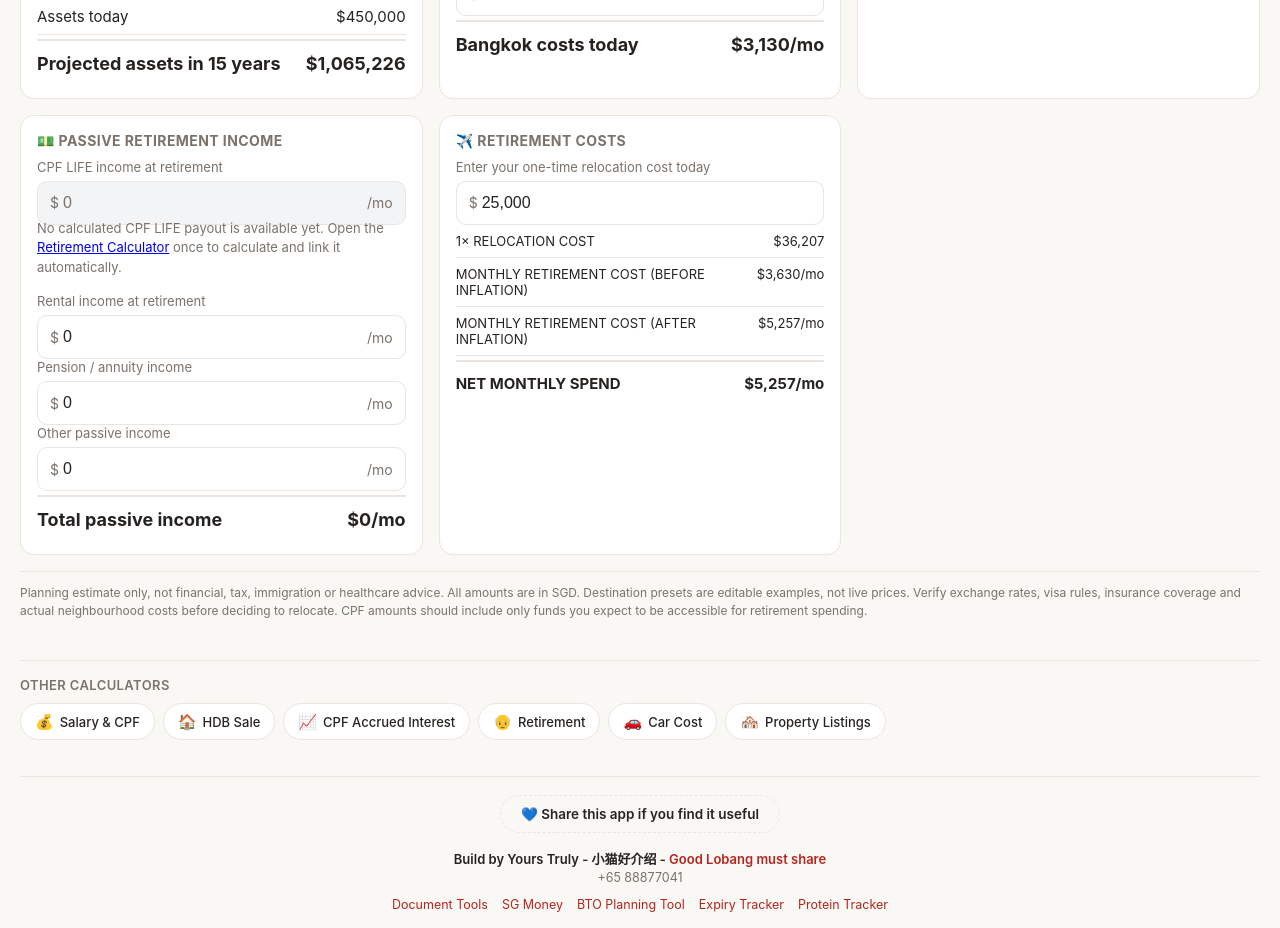
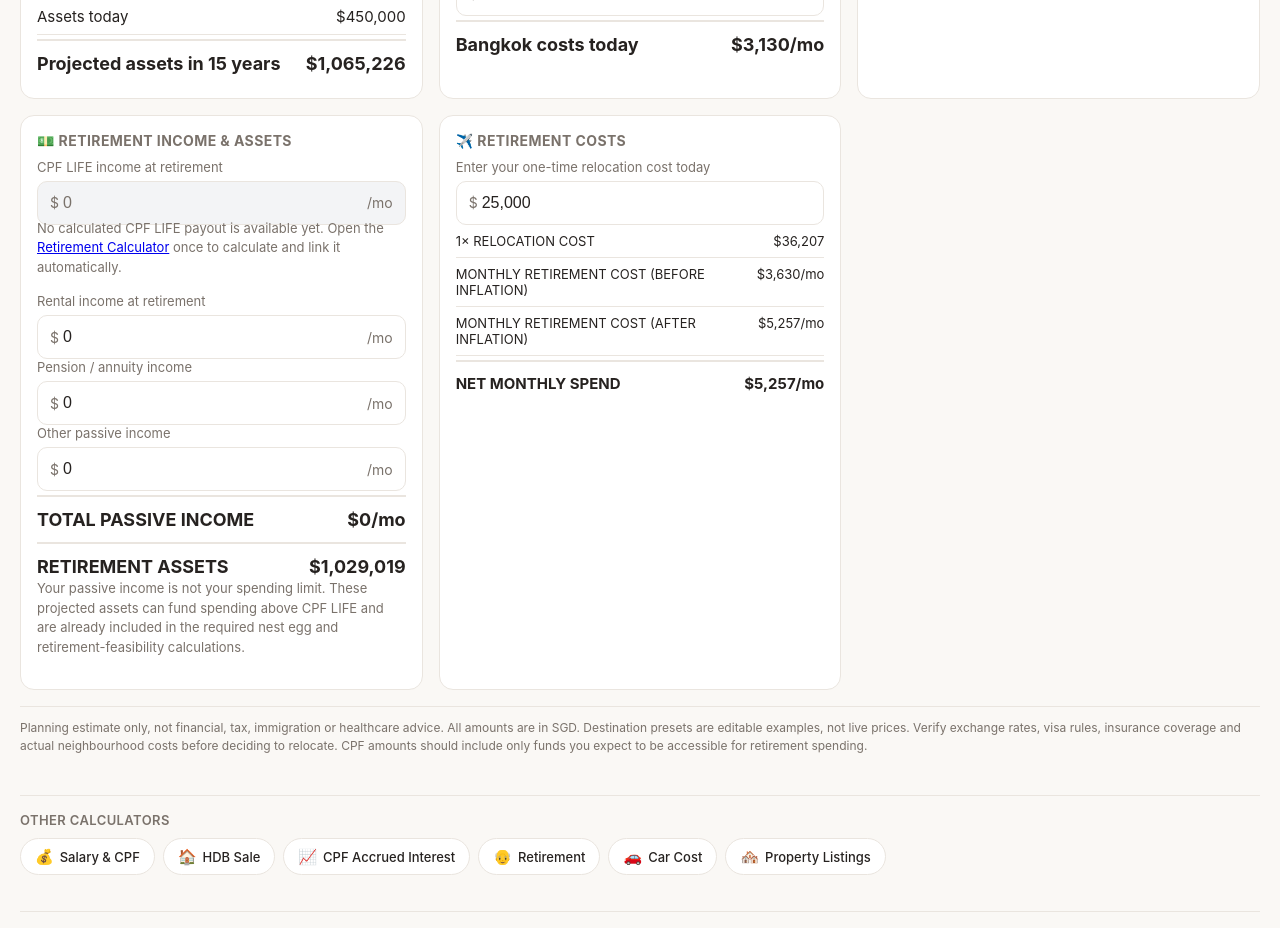
Before and after one commit to macmelvin/SG-Money-CPF-HDB-Calculator, a React (Vite) app: page /geo-arbitrage in a window 1280 px wide. Shown: the part 1680-2608 px from the top of the page. Built offline with nearby package versions, Linux system fonts and the light colour scheme; no server answers.

Commit message:
Show retirement assets with passive income

```diff
--- a/src/calculators/GeoArbitrageCalculator.tsx
+++ b/src/calculators/GeoArbitrageCalculator.tsx
@@ -358,7 +358,7 @@ export default function GeoArbitrageCalculator() {
         <p className="explainer">Include expenses that continue after moving, such as property charges, family support, storage, insurance or frequent trips home.</p>
       </ResultCard>
 
-      <ResultCard title="💵 Passive retirement income">
+      <ResultCard title="💵 Retirement Income & Assets">
         <NumberField label="CPF LIFE income at retirement" value={cpfLifeIncome} onChange={setCpfLifeIncome} prefix="$" suffix="/mo" readOnly />
         {retirementImport ? (
           <p className="explainer">Linked to the Retirement Calculator's estimated CPF LIFE payout. Change the CPF LIFE tier or retirement inputs there, then return here.</p>
@@ -368,7 +368,9 @@ export default function GeoArbitrageCalculator() {
         <NumberField label="Rental income at retirement" value={rentalIncome} onChange={setRentalIncome} prefix="$" suffix="/mo" />
         <NumberField label="Pension / annuity income" value={pensionIncome} onChange={setPensionIncome} prefix="$" suffix="/mo" />
         <NumberField label="Other passive income" value={otherPassiveIncome} onChange={setOtherPassiveIncome} prefix="$" suffix="/mo" />
-        <ResultRow label="Total passive income" value={`${formatSgd(result.passiveIncome)}/mo`} emphasis />
+        <ResultRow label="TOTAL PASSIVE INCOME" value={`${formatSgd(result.passiveIncome)}/mo`} emphasis />
+        <ResultRow label="RETIREMENT ASSETS" value={formatSgd(result.projectedAssets)} emphasis />
+        <p className="explainer">Your passive income is not your spending limit. These projected assets can fund spending above CPF LIFE and are already included in the required nest egg and retirement-feasibility calculations.</p>
       </ResultCard>
 
       <ResultCard title="✈️ Retirement Costs">
```
